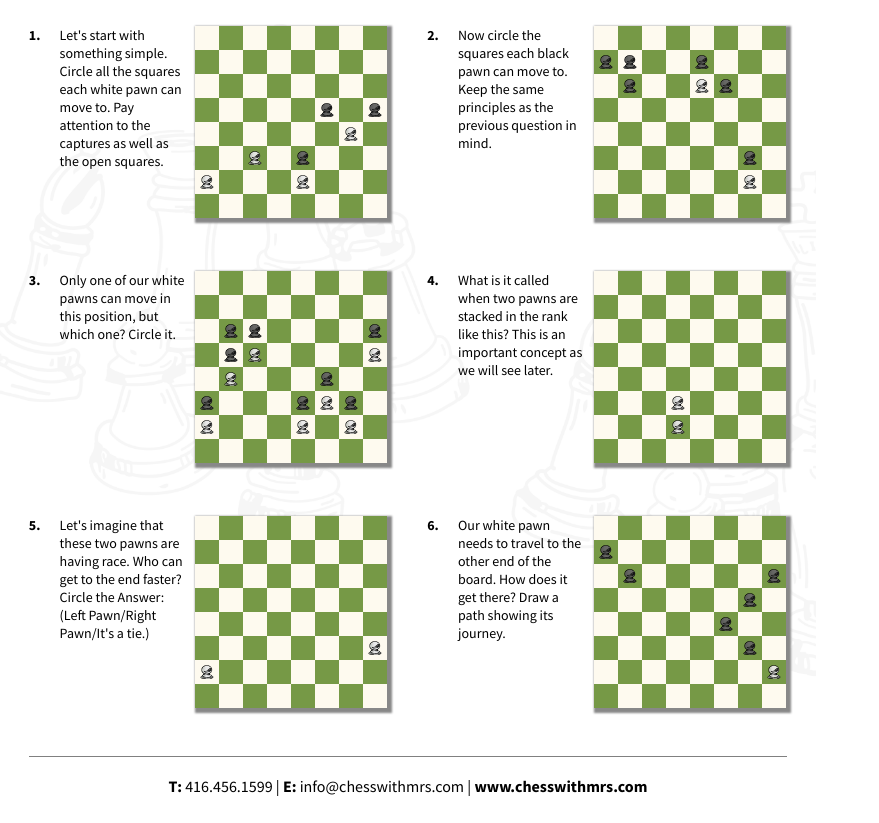
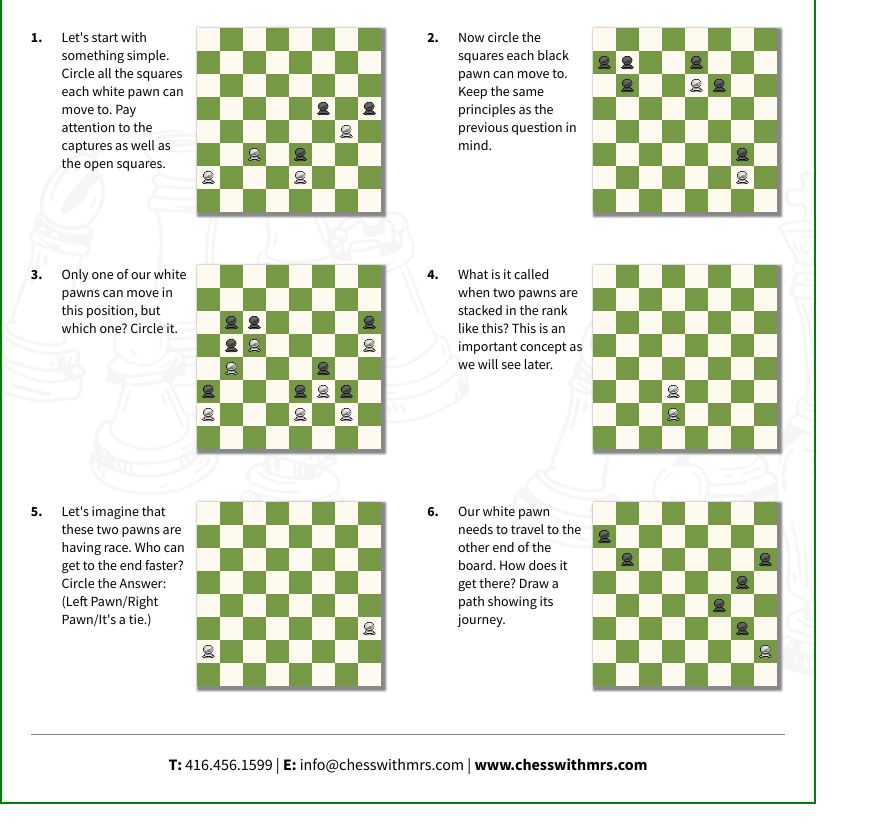
Before and after one commit to poftadeh/WorkSheetCreator, a plain HTML site: page index.html in a window 1280 px wide. Shown: the part 252-1075 px from the top of the page, without its empty margins (0-879 px from the left). Drawn offline with Linux system fonts and the light colour scheme.

Commit message:
fixed contact margin

```diff
--- a/css/cms.css
+++ b/css/cms.css
@@ -17,6 +17,7 @@ body {
     background-image: url('../img/cmsback.png');
     background-repeat: no-repeat;
     background-size: contain;
+    border: 2px solid green;
 }
 
 .row p {
@@ -141,7 +142,7 @@ span~span {
 }
 
 #footer p {
-    margin: 0.2in auto;
+    margin: 0.2in auto 0 auto;
     font-size: 16px;
     padding: 0;
     display: block;
```
